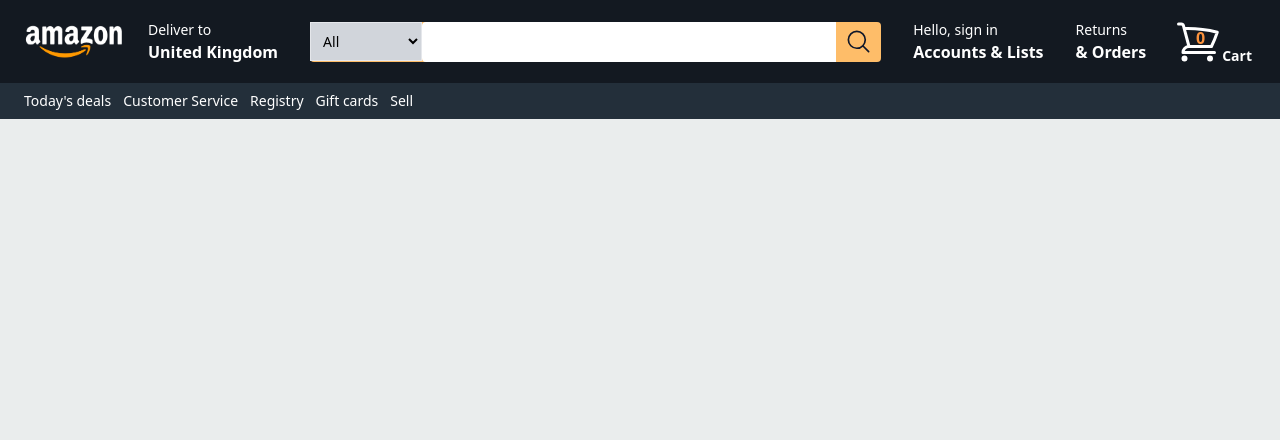
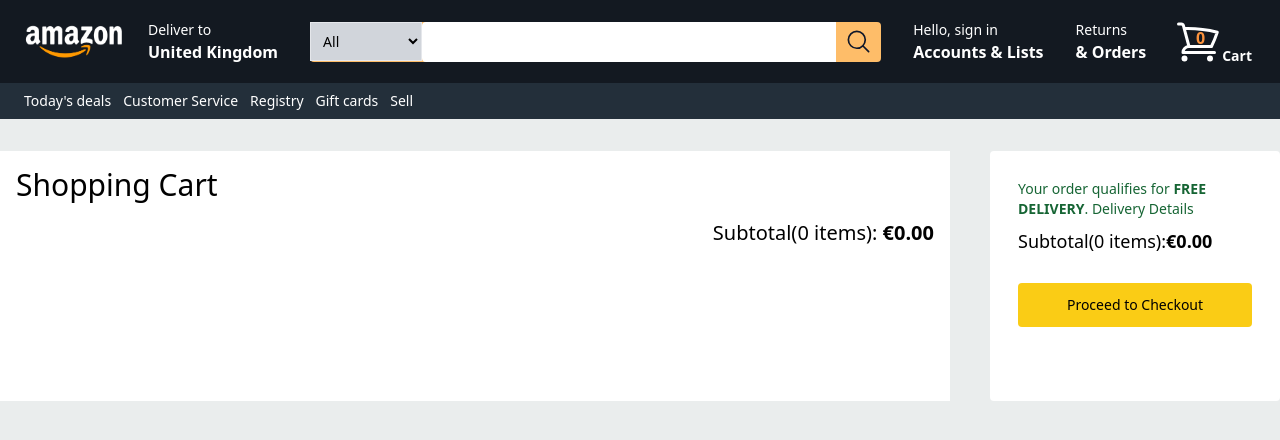
Before and after one commit to Leynad21/amazon-clone, a React (Vite) app: page /checkout in a window 1280 px wide. Shown: the top 440 px of the page. Built offline with nearby package versions, Linux system fonts and the light colour scheme.

Commit message:
add checkout functionality

```diff
--- a/src/components/Checkout.jsx
+++ b/src/components/Checkout.jsx
@@ -1,14 +1,75 @@
 import React from 'react'
+import { useSelector, useDispatch } from 'react-redux'
+import { Link } from 'react-router-dom'
+import ProductDetails from './ProductDetails'
+import { EURO_CURRENCY } from '../utils/constants'
+import { removeFromCart, increaseProductQuantity, decreaseProductQuantity } from '../features/cart/cartSlice'
 
 const Checkout = () => {
+
+    const dispatch = useDispatch()
+
+    const { products, productsNumber } = useSelector(state => state.cart)
+    const subtotal = useSelector(state => state.cart.products.reduce((subtotal, product) => (
+        subtotal + product.price * product.quantity
+    ), 0))
+
     return (
         <div className='h-screen bg-amazonclone-background'>
-        <div className='min-w-[1000px] max-w-[1500px] m-auto pt-8'>
-        <div className=''>
+            <div className='min-w-[1000px] max-w-[1500px] m-auto pt-8'>
+                <div className='grid grid-cols-8 gap-10'>
+                    {/* Products */}
+                    <div className="col-span-6 bg-white">
+                        <div className="text-2xl xl:text-3xl m-4">Shopping Cart</div>
+                        {products.map((product) => (
+                            <div key={product.id}>
+                                <div className='grid grid-cols-12 divide-y divide-gray-400 mr-4'>
+                                    <div className='col-span-10 grid grid-cols-8 divide-y divide-gray-400'>
+                                        <div className="col-span-2">
+                                            <Link to={`/product/${product.id}`}>
+                                                <img src={product.image_small} className='p-4 m-auto' />
+                                            </Link>
+                                        </div>
+                                        <div className="col-span-6">
+                                            <div className="font-medium text-black mt-2">
+                                                <Link to={`/product/${product.id}`}>
+                                                    <ProductDetails product={product} ratings={false} />
+                                                </Link>
+                                            </div>
+                                            <div>
+                                                <button onClick={() => dispatch(removeFromCart(product.id))} className='text-sm xl:text-base font-semibold rounded
+                                                text-blue-500 mt-2 mb-1'>Delete</button>
+                                            </div>
+                                            <div className='grid grid-cols-3 w-20 text-center'>
+                                                <div onClick={() => dispatch(decreaseProductQuantity(product.id))} className='text-xl xl:text-2xl bg-gray-400 rounded cursor-pointer'>-</div>
+                                                <div className='text-lg xl:text-xl bg-gray-200'>{product.quantity}</div>
+                                                <div onClick={() => dispatch(increaseProductQuantity(product.id))} className='text-xl xl:text-2xl bg-gray-400 rounded cursor-pointer'>+</div>
+                                            </div>
+                                        </div>
+                                    </div>
+                                    <div className="col-span-2">
+                                        <div className='text-lg xl:text-xl mt-2 mr-4 font-semibold'>{EURO_CURRENCY.format(product.price)}</div>
+                                    </div>
+                                </div>
+                            </div>
+                        ))}
+                        <div className='text-lg xl:text-xl text-right mb-4 mr-4'>Subtotal({productsNumber} items):
+                            <span className='font-semibold'> {EURO_CURRENCY.format(subtotal)}</span>
+                        </div>
+                    </div>
+                    {/* Checkout */}
+                    <div className="col-span-2 bg-white rounded h-[250px] p-7">
+                        <div className='text-xs xl:text-sm text-green-800 mb-2'>Your order qualifies for
+                            <span className=' font-bold'> FREE DELIVERY</span>.
+                            Delivery Details</div>
+                        <div className='text-base xl:text-lg mb-4'>Subtotal({productsNumber} items):
+                            <span className='font-semibold'>{EURO_CURRENCY.format(subtotal)}</span>
+                        </div>
+                        <button className='btn'>Proceed to Checkout</button>
+                    </div>
 
-        </div>
-
-        </div>
+                </div>
+            </div>
         </div>
     )
 }
--- a/src/components/ProductPage.jsx
+++ b/src/components/ProductPage.jsx
@@ -69,8 +69,7 @@
                             </select>
                         </div>
                         <Link to={"/checkout"}>
-                            <button onClick={() => dispatch(addToCart(addQuantityToProduct()))} className='bg-yellor-400 w-full p-3 text-xs xl:text-sm rounded
-                            hover:bg-yellow-500 mt-3'>
+                            <button onClick={() => dispatch(addToCart(addQuantityToProduct()))} className='btn'>
                                 Add to cart
                             </button>
                         </Link>
--- a/src/features/cart/cartSlice.js
+++ b/src/features/cart/cartSlice.js
@@ -22,7 +22,43 @@
             state.productsNumber = state.productsNumber + parseInt(action.payload.quantity)
         },
         removeFromCart: (state, action) => {
+            // find product removing from the array
+            const productToRemove = state.products.find((product) => product.id === action.payload)
 
+            // remove the quantity from product number
+            state.productsNumber = state.productsNumber - productToRemove.quantity
+
+            // find the index of the product removing
+            const index = state.products.findIndex((product) => product.id === action.payload)
+
+            // remove from the array
+            state.products.splice(index, 1)
+        },
+        increaseProductQuantity: (state, action) => {
+            // find the product
+            const product = state.products.find((product) => product.id === action.payload)
+
+            // increase quantity by one
+            product.quantity += 1
+
+            state.productsNumber = state.productsNumber + 1
+        },
+        decreaseProductQuantity: (state, action) => {
+            // find the product
+            const product = state.products.find((product) => product.id === action.payload)
+
+            // check if quantity is more than 0
+
+            if (product.quantity > 1) {
+                // decrease quantity by one
+                product.quantity -= 1
+                state.productsNumber = state.productsNumber - 1
+            } else {
+                // Dispatch the removeFromCart action with the product ID as payload
+                state.productsNumber -= 1; // Decrease the total products count
+                const index = state.products.findIndex((product) => product.id === action.payload);
+                state.products.splice(index, 1);
+            }
         }
     }
 })
@@ -30,6 +66,6 @@
 
 
 
-export const { addToCart, removeFromCart } = cartSlice.actions
+export const { addToCart, removeFromCart, increaseProductQuantity, decreaseProductQuantity } = cartSlice.actions
 
 export default cartSlice.reducer
--- a/src/index.css
+++ b/src/index.css
@@ -1,3 +1,11 @@
 @tailwind base;
 @tailwind components;
 @tailwind utilities;
+
+
+@layer components {
+    .btn {
+        @apply bg-yellow-400 w-full p-3 text-xs xl:text-sm rounded
+        hover:bg-yellow-500 mt-3
+    }
+}
```
